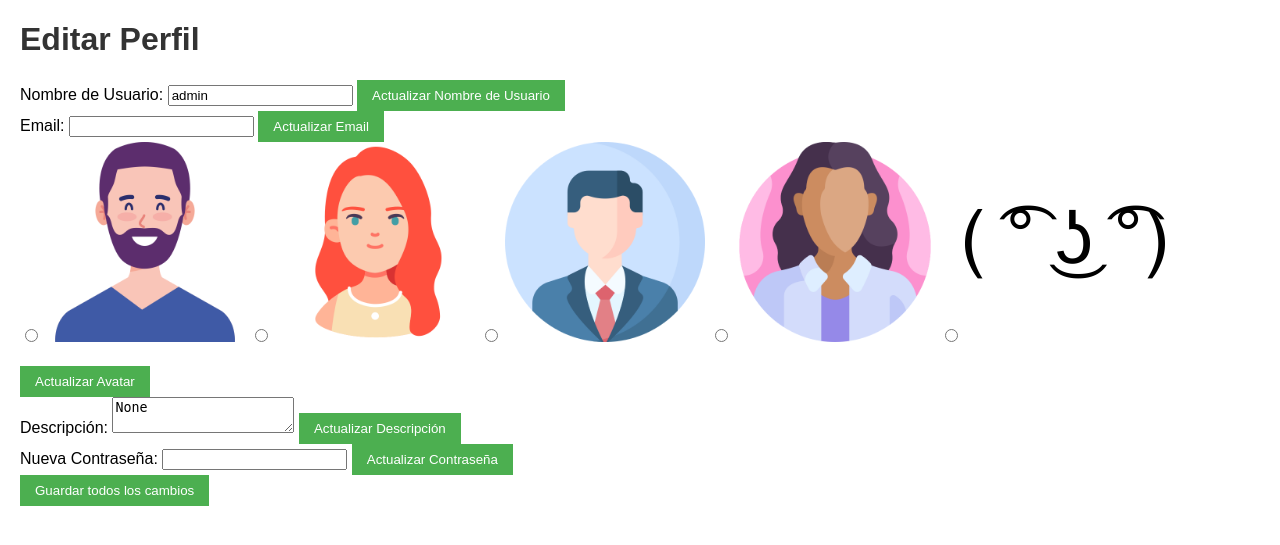
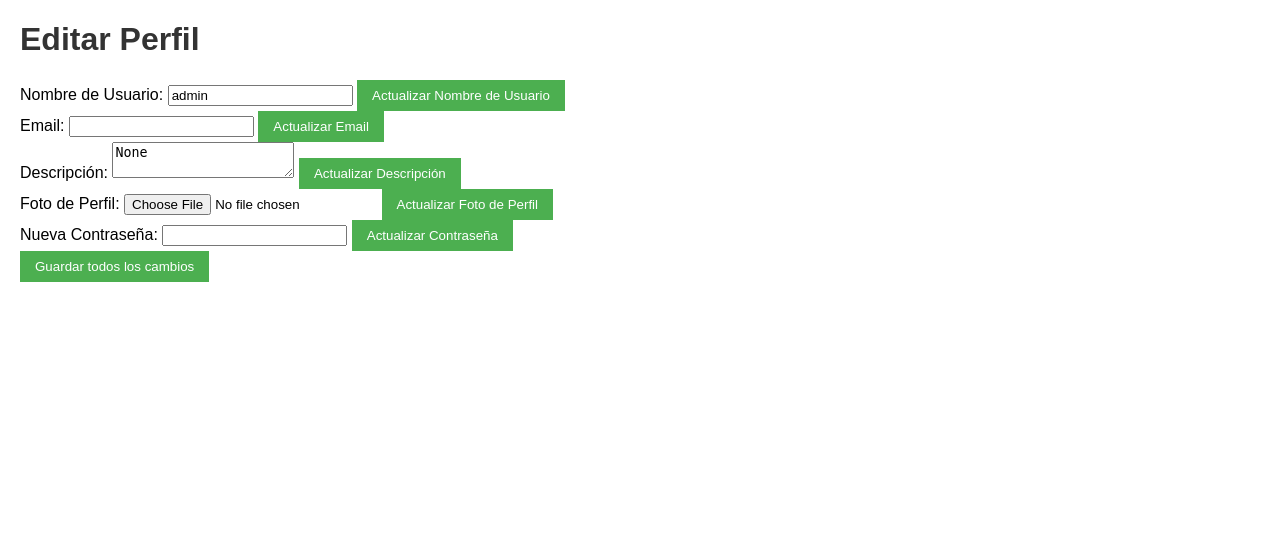
Before and after one commit to BelialDaNoS/Python-CodeerHouse-Final, a Django app: page /accounts/profile/edit/ in a window 1280 px wide. Shown: the top 545 px of the page. Run offline with Django 4.2, Linux system fonts and the light colour scheme; a user stored in the database is signed in.

Commit message:
Va? Profile Picture

```diff
--- a/myblogsite/accounts/forms.py
+++ b/myblogsite/accounts/forms.py
@@ -4,7 +4,9 @@ from django.contrib.auth.forms import UserChangeForm, PasswordChangeForm, UserCr
 from django.utils.translation import gettext_lazy as _
 from .models import CustomUser
 from django.core.exceptions import ValidationError
+from django.template.defaultfilters import filesizeformat
 from django.forms import ImageField
+from django.conf import settings
 
 
 class CustomUserCreationForm(UserCreationForm):
@@ -26,14 +28,19 @@ class CustomUserChangeForm(UserChangeForm):
         required=False
     )
     website = forms.URLField(required=False)
-    AVATAR_CHOICES = [
-        ('avatars/avatar1.png', 'Avatar 1'),
-        ('avatars/avatar2.png', 'Avatar 2'),
-        ('avatars/avatar3.png', 'Avatar 3'),
-        ('avatars/avatar4.png', 'Avatar 4'),
-        ('avatars/default-avatar.png', 'Default Avatar'),
-    ]
-    profile_avatar = forms.ChoiceField(choices=AVATAR_CHOICES, label="Avatar", widget=forms.RadioSelect)
+    def clean_profile_image(self):
+        profile_image = self.cleaned_data.get('profile_image')
+
+        if profile_image and not profile_image.content_type.startswith('image'):
+            raise ValidationError(_('Solo se permiten archivos de imagen.'))
+
+        if profile_image and profile_image.size > settings.MAX_UPLOAD_SIZE:
+            raise ValidationError(_('El archivo es demasiado grande. Tamaño máximo permitido: %(max_size)s. Tamaño actual: %(current_size)s.') % {
+                'max_size': filesizeformat(settings.MAX_UPLOAD_SIZE),
+                'current_size': filesizeformat(profile_image.size),
+            })
+
+        return profile_image
 
     class Meta(UserChangeForm.Meta):
         model = CustomUser
--- a/myblogsite/accounts/templates/accounts/edit_profile.html
+++ b/myblogsite/accounts/templates/accounts/edit_profile.html
@@ -25,40 +25,24 @@
             <button type="submit" name="action" value="update_email">Actualizar Email</button>
         </div>
 
-        <div class="avatar-selection">
-            <label>
-                <input type="radio" name="profile_avatar" value="avatars/avatar1.png" id="id_profile_avatar_0" required>
-                <img src="{% static 'avatars/avatar1.png' %}" alt="Avatar 1">
-            </label>
-
-            <label>
-                <input type="radio" name="profile_avatar" value="avatars/avatar2.png" id="id_profile_avatar_1" required>
-                <img src="{% static 'avatars/avatar2.png' %}" alt="Avatar 2">
-            </label>
-
-            <label>
-                <input type="radio" name="profile_avatar" value="avatars/avatar3.png" id="id_profile_avatar_2" required>
-                <img src="{% static 'avatars/avatar3.png' %}" alt="Avatar 3">
-            </label>
-
-            <label>
-                <input type="radio" name="profile_avatar" value="avatars/avatar4.png" id="id_profile_avatar_3" required>
-                <img src="{% static 'avatars/avatar4.png' %}" alt="Avatar 4">
-            </label>
-
-            <label>
-                <input type="radio" name="profile_avatar" value="avatars/default-avatar.png" id="id_profile_avatar_4" required>
-                <img src="{% static 'avatars/default-avatar.png' %}" alt="Default Avatar">
-            </label>
-        </div>
-
-        <button type="submit" name="action" value="update_avatar">Actualizar Avatar</button>
-
         <!-- Actualizar Descripción -->
         <div>
             <label for="description">Descripción:</label>
             <textarea name="description" id="description">{{ user.description }}</textarea>
             <button type="submit" name="action" value="update_description">Actualizar Descripción</button>
+        </div>
+
+        <!-- Actualizar Foto de Perfil -->
+        <div>
+            <label for="profile_image">Foto de Perfil:</label>
+            {% if user.profile_image %}
+                <img src="{{ user.profile_image.url }}" alt="Tu foto de perfil" />
+            {% endif %}
+            <input type="file" name="profile_image" id="profile_image" accept="image/*">
+            {% for error in user_form.profile_image.errors %}
+                <p style="color: red;">{{ error }}</p>
+            {% endfor %}
+            <button type="submit" name="action" value="update_image">Actualizar Foto de Perfil</button>
         </div>
 
         <!-- Actualizar Contraseña -->
--- a/myblogsite/myblogsite/settings.py
+++ b/myblogsite/myblogsite/settings.py
@@ -135,3 +135,5 @@ STATICFILES_DIRS = [BASE_DIR / 'static',]
 # https://docs.djangoproject.com/en/4.2/ref/settings/#default-auto-field
 
 DEFAULT_AUTO_FIELD = 'django.db.models.BigAutoField'
+
+MAX_UPLOAD_SIZE = 5242880
```
Also changed, not shown: myblogsite/db.sqlite3.
